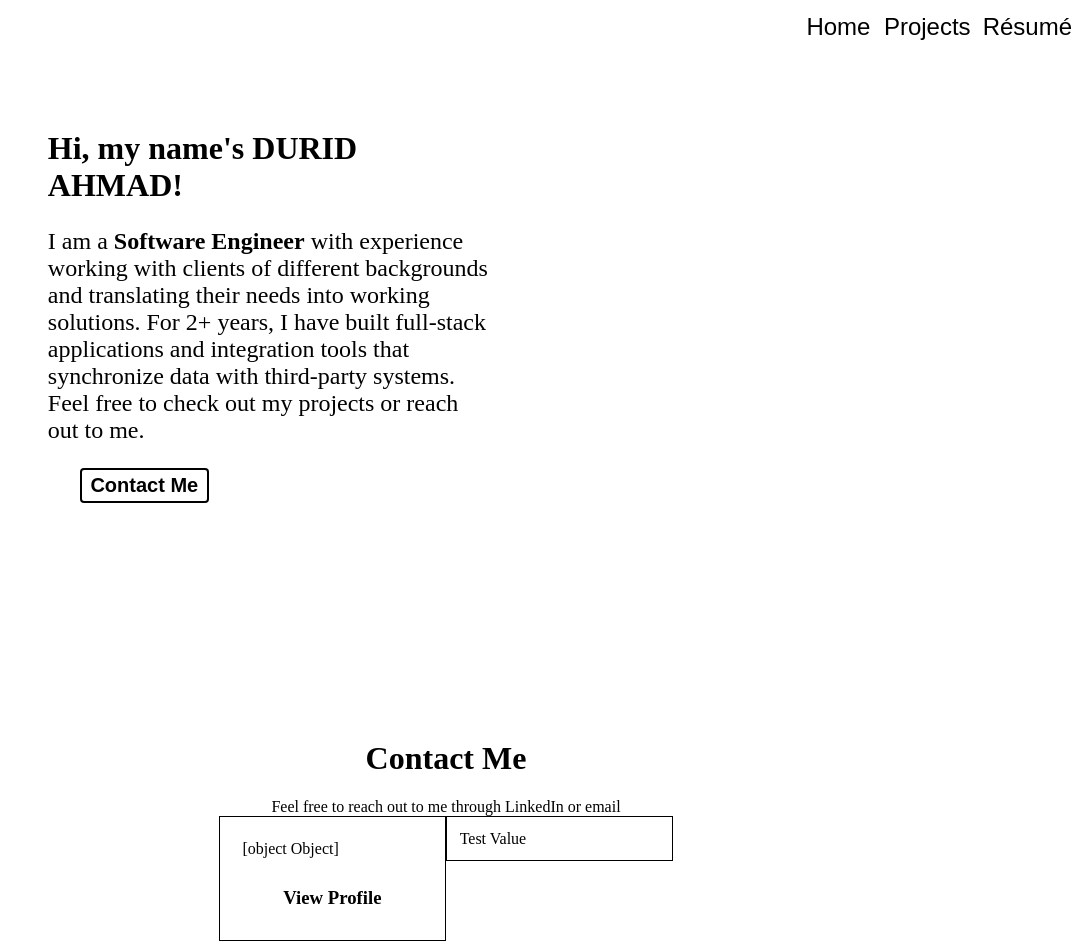
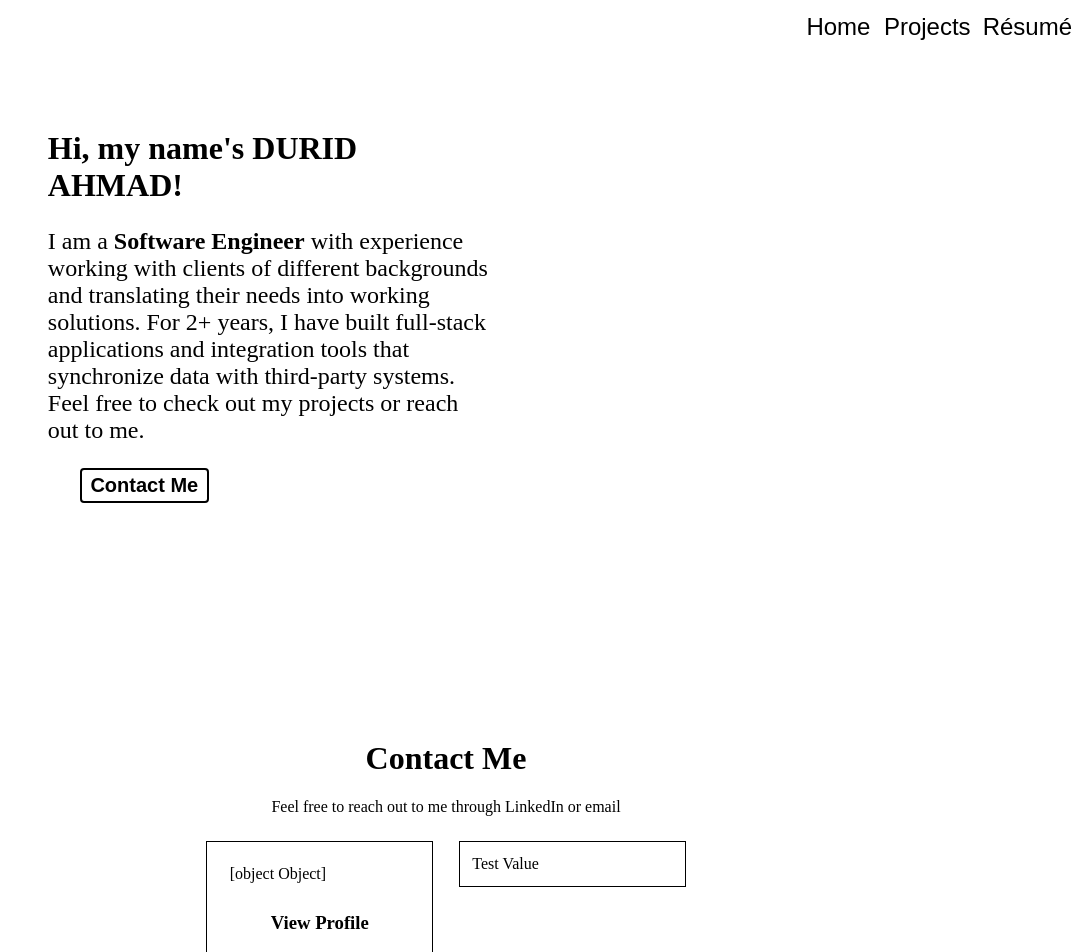
Before and after one commit to durid-ah/durid-ah.github.io, a Next.js app: page / in a window 1280 px wide. Shown: the top 952 px of the page, without its empty margins (194-1280 px from the left). Built offline with nearby package versions, Linux system fonts and the light colour scheme.

Commit message:
added spacing for the cards on the main page

```diff
--- a/styles/Home.module.css
+++ b/styles/Home.module.css
@@ -103,6 +103,8 @@
   flex-direction: row;
   justify-content: center;
   width: 100%;
+  margin: 2% auto;
+  gap: 2%;
 }
 
 .card {
```
